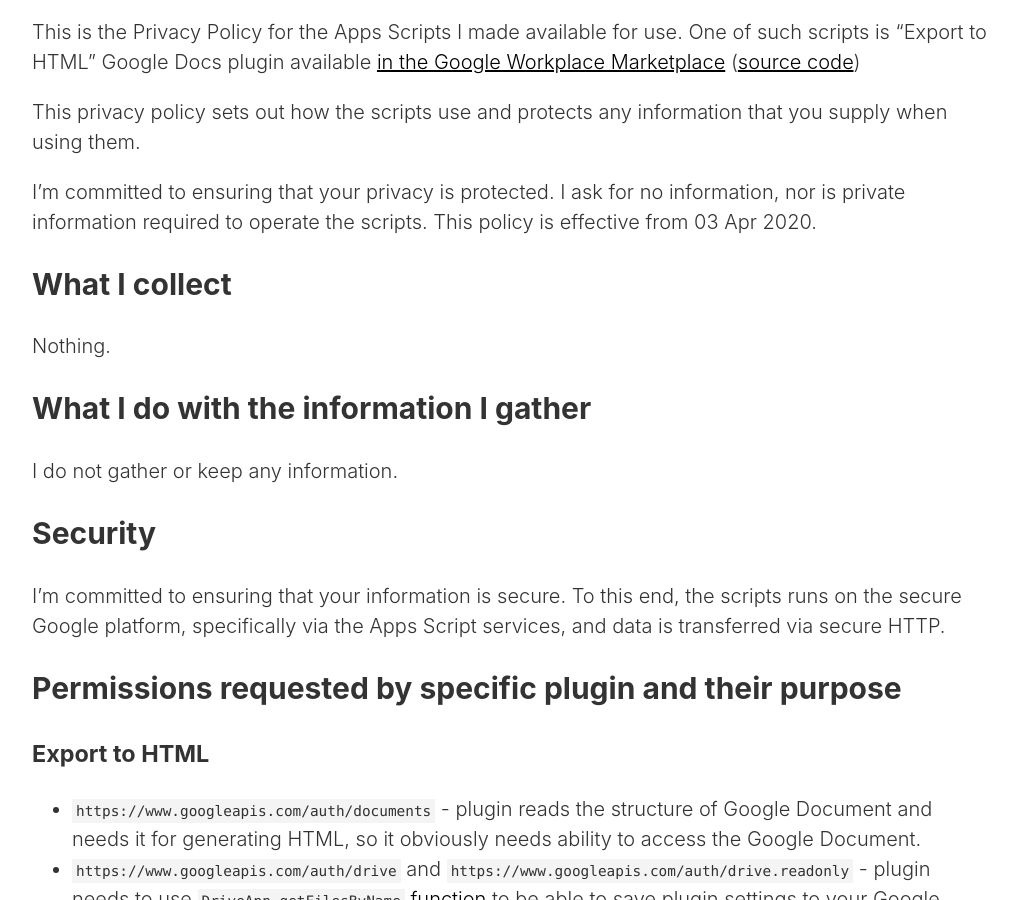
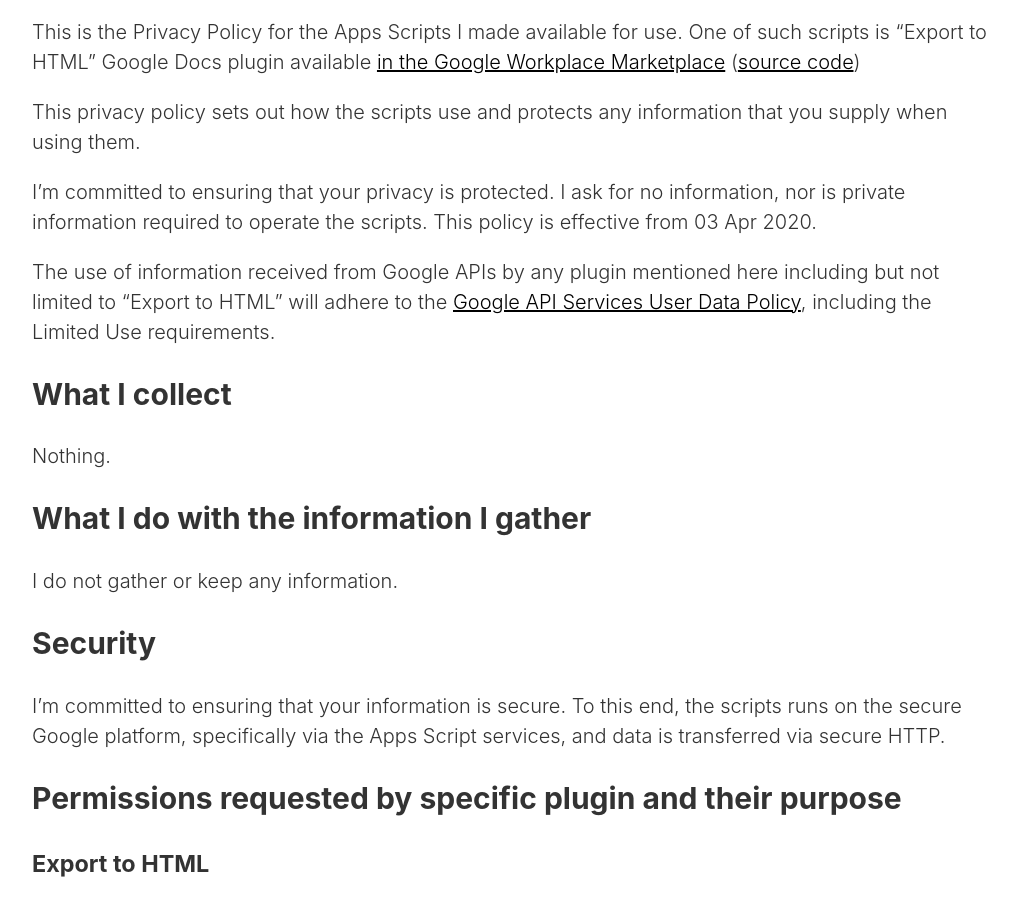
Before and after one commit to yeswolf/yeswolf.github.io, a Jekyll site: the page built from _posts/2019-04-03-privacy.md, in a window 1280 px wide and 900 px high, scrolled down 311 px. Shown: the whole window, without its empty margins (128-1145 px from the left). Built offline with Jekyll 4.4.1, drawn with Linux system fonts in a browser that asks for light colours; nearby versions of some CDN libraries.

Commit message:
Update privacy policy

```diff
--- a/_posts/2019-04-03-privacy.md
+++ b/_posts/2019-04-03-privacy.md
@@ -13,6 +13,8 @@ This is the Privacy Policy for the Apps Scripts I made available for use. One of
 This privacy policy sets out how the scripts use and protects any information that you supply when using them.
 
 I'm committed to ensuring that your privacy is protected. I ask for no information, nor is private information required to operate the scripts. This policy is effective from 03 Apr 2020.
+
+The use of information received from Google APIs by any plugin mentioned here including but not limited to "Export to HTML" will adhere to the [Google API Services User Data Policy](https://developers.google.com/terms/api-services-user-data-policy#additional_requirements_for_specific_api_scopes), including the Limited Use requirements.
 
 ## What I collect
 
```
